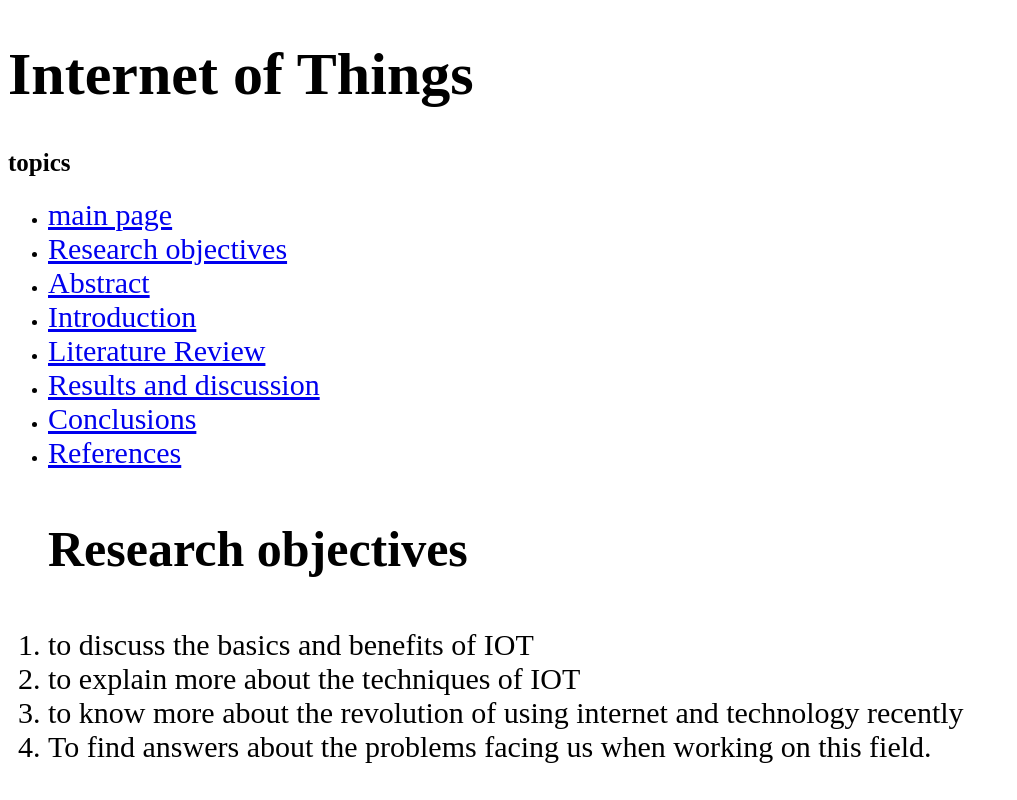
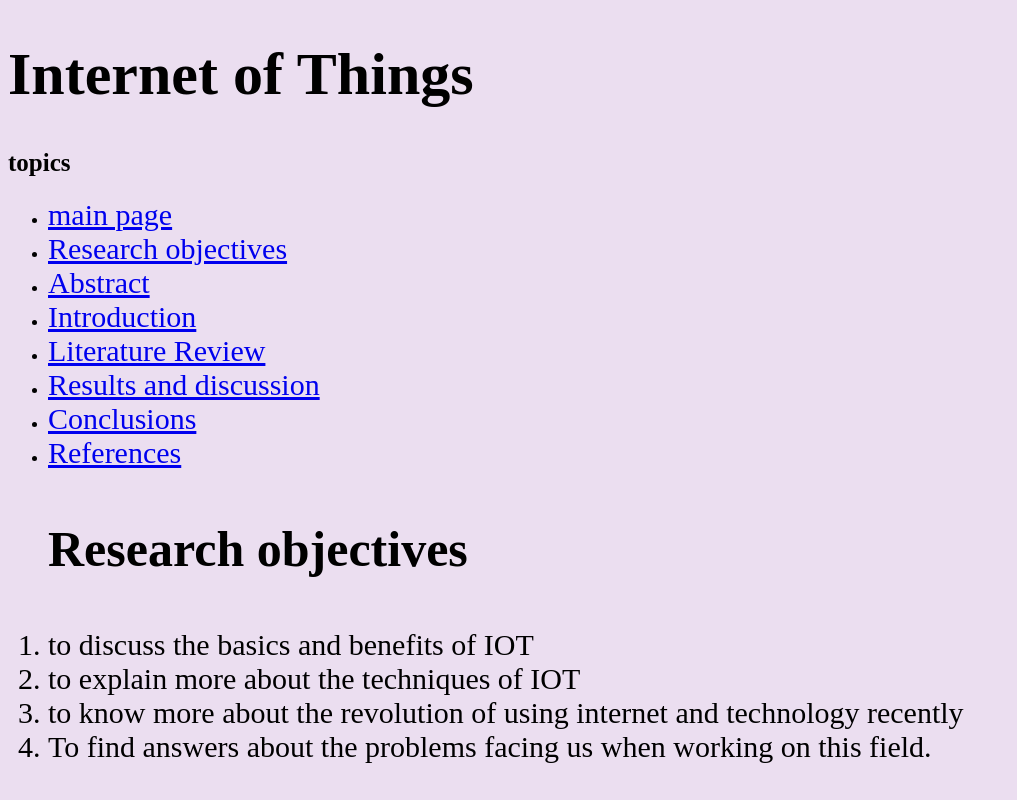
Before and after one commit to khaliedmuhamad/ECE006, a plain HTML site: page p1.html in a window 1280 px wide. Shown: the whole page, without its empty margins (0-1017 px from the left). Drawn offline with Linux system fonts and the light colour scheme.

Commit message:
Update p1.html

```diff
--- a/p1.html
+++ b/p1.html
@@ -4,7 +4,7 @@
 	<title>Internet of Things
 </title>
 </head>
-<body style=background="F:\html\6000.jpg" >
+<body style="background-color:#ebdef0;" >
   <h1 style="font-size: 60px;"
       style="text-align: center;">Internet of Things
 </h1>
```
